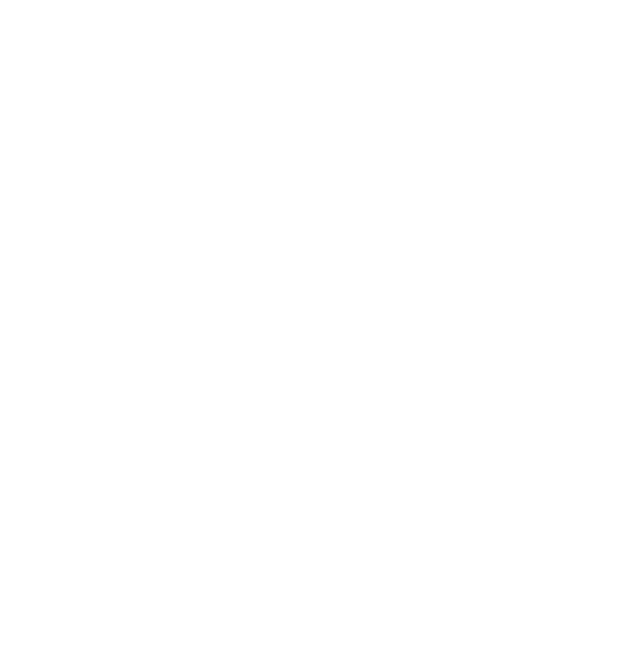
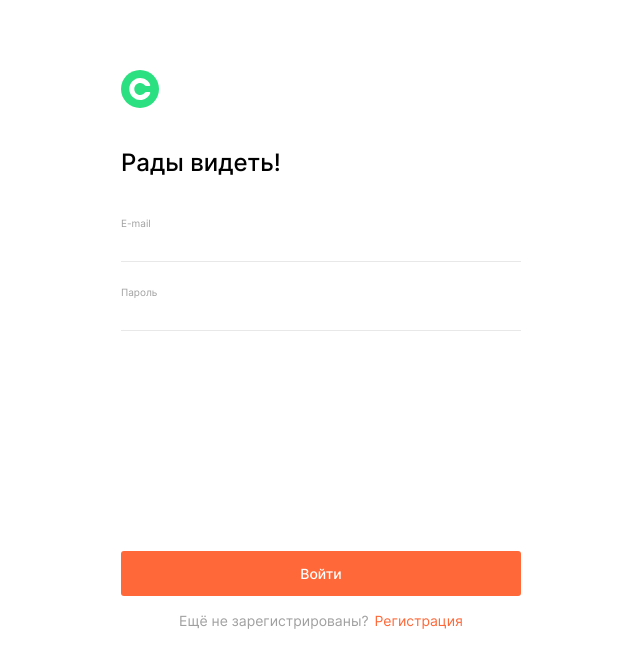
Before and after one commit to evvlboro/movies-explorer-frontend, a React (Create React App) app: page /signin in a window 1280 px wide. Shown: the top 668 px of the page, without its empty margins (319-959 px from the left). Built offline with nearby package versions, Linux system fonts and the light colour scheme.

Commit message:
feat: add Login component

```diff
--- /dev/null
+++ b/src/block/auth/__submit-btn/_margin_220/auth__submit-btn_margin_220.css
@@ -0,0 +1,3 @@
+.auth__submit-btn_margin_220 {
+  margin-top: 220px;
+}
--- a/src/components/App.js
+++ b/src/components/App.js
@@ -2,6 +2,7 @@
 import Movies from './Movies';
 import SavedMovies from './SavedMovies';
 import Register from './Register';
+import Login from './Login';
 import { Route, Switch } from 'react-router-dom';
 
 function App() {
@@ -19,6 +20,9 @@
       <Route exact path="/signup">
         <Register />
       </Route>
+      <Route exact path="/signin">
+        <Login />
+      </Route>
     </Switch>
   );
 }
--- /dev/null
+++ b/src/components/Login.js
@@ -0,0 +1,31 @@
+import { Link } from 'react-router-dom';
+import logo from '../images/logo.svg';
+
+function Login() {
+  return (
+    <div className="auth">
+      <div className="auth__container">
+        <img src={logo} alt="logo" className="auth__logo" />
+        <h2 className="auth__hello">Рады видеть!</h2>
+        <form className="auth__form">
+          <div className="auth__input-container">
+            <input type="email" className="auth__input" id="input-email"/>
+            <label for="input-email" className='auth__label'>E-mail</label>
+          </div>
+          <div className="auth__input-container auth__input-container_margin_24">
+            <input type="password" className="auth__input auth__input_error" id="input-password"/>
+            <label for="input-password" className='auth__label'>Пароль</label>
+          </div>
+
+          <button type="submit" className="auth__submit-btn auth__submit-btn_margin_220">Войти</button>
+          <p className="auth__text">
+            Ещё не зарегистрированы?
+            <Link exact to="/signup" className="auth__link">Регистрация</Link>
+          </p>
+        </form>
+      </div>
+    </div>
+  )
+}
+
+export default Login;
--- a/src/index.css
+++ b/src/index.css
@@ -107,3 +107,4 @@
 @import url(./block/auth/__submit-btn/auth__submit-btn.css);
 @import url(./block/auth/__text/auth__text.css);
 @import url(./block/auth/__link/auth__link.css);
+@import url(./block/auth/__submit-btn/_margin_220/auth__submit-btn_margin_220.css);
```
